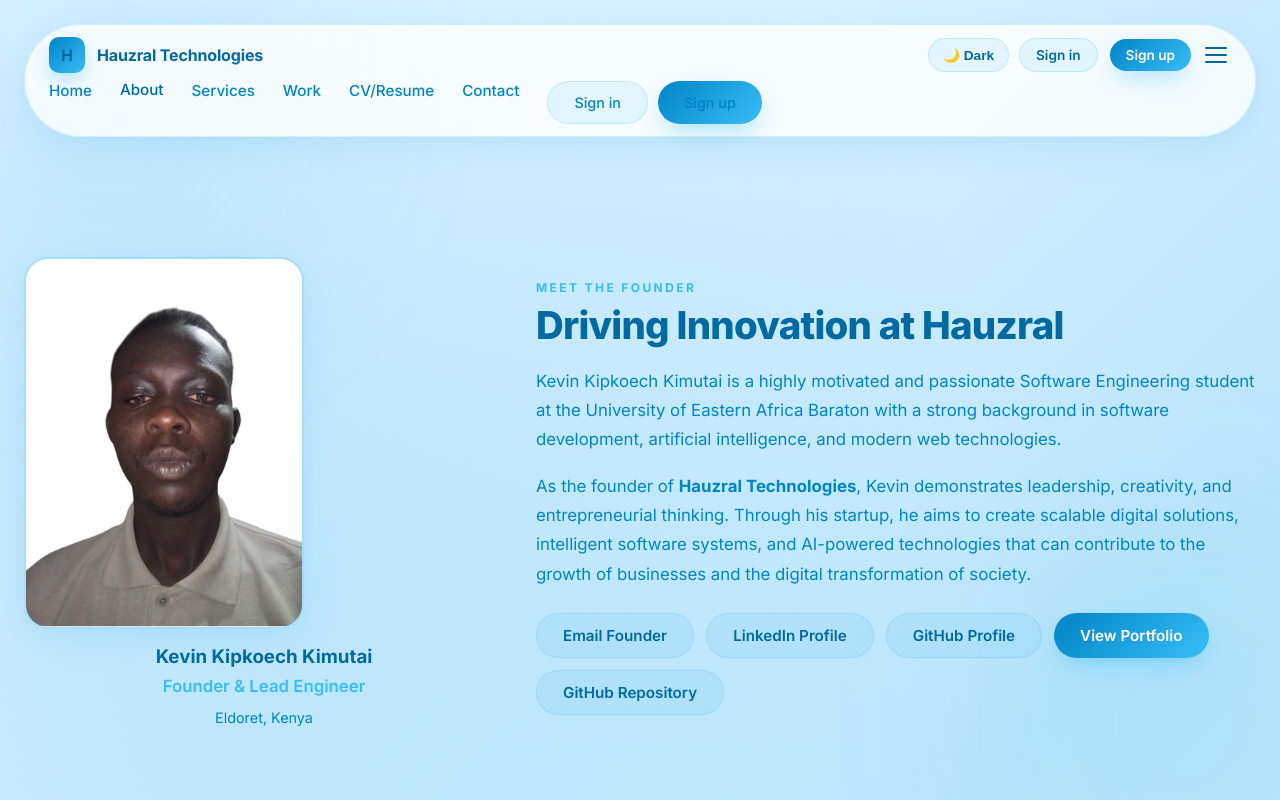
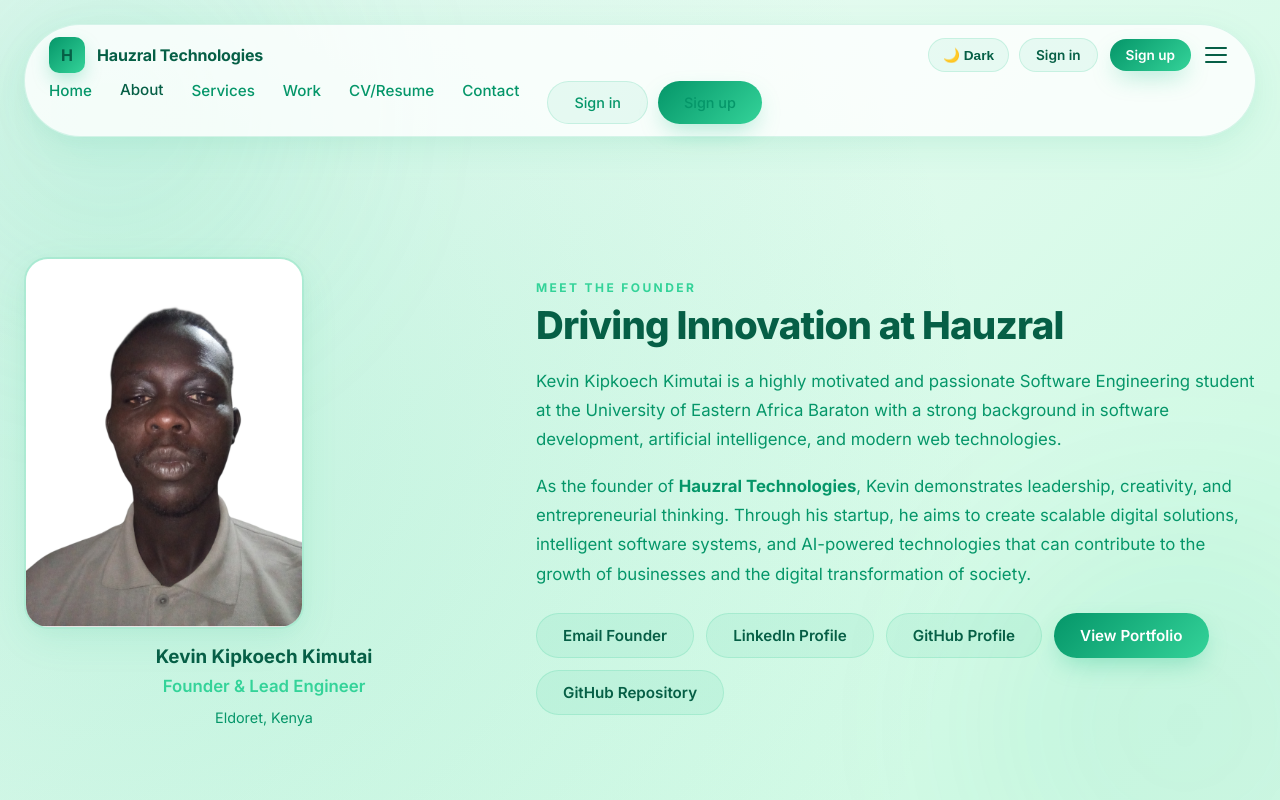
Before and after one commit to kevin-10x/HAUZRAL-TECHNOLOGIES, a React (Vite) app: page /about in a window 1280 px wide. Shown: the top 800 px of the page. Built offline with nearby package versions, Linux system fonts and the light colour scheme.

Commit message:
Update color scheme and background styles

```diff
--- a/src/styles.css
+++ b/src/styles.css
@@ -1,19 +1,19 @@
 :root {
   color-scheme: light;
-  --bg: #f0f7ff; /* Refreshing light blue background */
-  --bg-soft: #e0f2fe; /* Soft slate/ice blue */
+  --bg: #f2fbf7; /* Refreshing light mint background */
+  --bg-soft: #e6f7ee; /* Soft sage/ice mint */
   --surface: rgba(255, 255, 255, 0.8);
-  --surface-strong: rgba(14, 165, 233, 0.08);
-  --text: #0369a1; /* Deep ocean blue text */
-  --muted: #0284c7; /* Vibrant sky blue for muted text */
-  --accent: #0284c7; /* Primary light blue accent */
-  --accent-2: #38bdf8; /* Brighter sky tint */
-  --accent-3: #7dd3fc; /* Soft pastel ice blue */
-  --border: rgba(14, 165, 233, 0.15);
-  --shadow: 0 12px 40px -4px rgba(14, 165, 233, 0.1), 0 4px 20px -2px rgba(14, 165, 233, 0.05);
-  --bg-grad-1: #f0f7ff;
-  --bg-grad-2: #bae6fd;
-  --bg-grad-3: #e0f2fe;
+  --surface-strong: rgba(16, 185, 129, 0.08);
+  --text: #065f46; /* Deep emerald green text */
+  --muted: #059669; /* Vibrant mint green for muted text */
+  --accent: #059669; /* Primary light green accent */
+  --accent-2: #34d399; /* Brighter mint tint */
+  --accent-3: #a7f3d0; /* Soft pastel ice mint */
+  --border: rgba(16, 185, 129, 0.15);
+  --shadow: 0 12px 40px -4px rgba(16, 185, 129, 0.1), 0 4px 20px -2px rgba(16, 185, 129, 0.05);
+  --bg-grad-1: #f2fbf7;
+  --bg-grad-2: #d1fae5;
+  --bg-grad-3: #e6f7ee;
 }
 
 /* Dark theme overrides — Ultra sleek Cyber Obsidian */
@@ -24,13 +24,13 @@
   --surface-strong: rgba(255, 255, 255, 0.08);
   --text: #f8fafc;
   --muted: #94a3b8;
-  --accent: #818cf8;
-  --accent-2: #22d3ee;
+  --accent: #10b981; /* Updated to emerald for dark mode consistency */
+  --accent-2: #34d399; /* Updated to mint */
   --accent-3: #f472b6;
   --border: rgba(255, 255, 255, 0.06);
-  --shadow: 0 20px 50px -12px rgba(0, 0, 0, 0.5), 0 0 40px 1px rgba(99, 102, 241, 0.04);
+  --shadow: 0 20px 50px -12px rgba(0, 0, 0, 0.5), 0 0 40px 1px rgba(16, 185, 129, 0.04);
   --bg-grad-1: #020617;
-  --bg-grad-2: #070a1e;
+  --bg-grad-2: #051611; /* Slightly greener dark undertone */
   --bg-grad-3: #030712;
 }
 
@@ -51,8 +51,8 @@
   font-family: "Inter", system-ui, -apple-system, sans-serif;
   color: var(--text);
   background:
-    radial-gradient(circle at 10% 20%, rgba(56, 189, 248, 0.2), transparent 40%),
-    radial-gradient(circle at 90% 80%, rgba(125, 211, 252, 0.15), transparent 45%),
+    radial-gradient(circle at 10% 20%, rgba(52, 211, 153, 0.2), transparent 40%),
+    radial-gradient(circle at 90% 80%, rgba(167, 243, 208, 0.15), transparent 45%),
     linear-gradient(135deg, var(--bg-grad-1), var(--bg-grad-2) 50%, var(--bg-grad-3));
   overflow-x: hidden;
 }
@@ -75,13 +75,13 @@
 body::before {
   top: -100px;
   left: -100px;
-  background: rgba(56, 189, 248, 0.3);
+  background: rgba(52, 211, 153, 0.3);
 }
 
 body::after {
   bottom: -120px;
   right: -100px;
-  background: rgba(14, 165, 233, 0.2);
+  background: rgba(16, 185, 129, 0.2);
   animation-duration: 24s;
 }
 
@@ -130,7 +130,7 @@
   height: 36px;
   border-radius: 10px;
   background: linear-gradient(135deg, var(--accent), var(--accent-2));
-  box-shadow: 0 8px 20px -4px rgba(14, 165, 233, 0.4);
+  box-shadow: 0 8px 20px -4px rgba(16, 185, 129, 0.4);
 }
 
 .nav-links {
@@ -241,11 +241,11 @@
 .btn-primary {
   background: linear-gradient(135deg, var(--accent), var(--accent-2));
   color: #ffffff;
-  box-shadow: 0 10px 25px -6px rgba(14, 165, 233, 0.35);
+  box-shadow: 0 10px 25px -6px rgba(16, 185, 129, 0.35);
 }
 
 .btn-primary:hover {
-  box-shadow: 0 12px 30px -4px rgba(14, 165, 233, 0.5);
+  box-shadow: 0 12px 30px -4px rgba(16, 185, 129, 0.5);
 }
 
 .btn-secondary {
@@ -255,7 +255,7 @@
 }
 
 .btn-secondary:hover {
-  background: rgba(14, 165, 233, 0.15);
+  background: rgba(16, 185, 129, 0.15);
 }
 
 .dark .btn-secondary:hover {
@@ -407,8 +407,8 @@
 .stage-card:hover,
 .social-link:hover {
   transform: translateY(-6px);
-  border-color: rgba(14, 165, 233, 0.35);
-  box-shadow: 0 28px 60px -12px rgba(14, 165, 233, 0.12), 0 0 30px rgba(14, 165, 233, 0.04);
+  border-color: rgba(16, 185, 129, 0.35);
+  box-shadow: 0 28px 60px -12px rgba(16, 185, 129, 0.12), 0 0 30px rgba(16, 185, 129, 0.04);
 }
 
 .split-section {
@@ -515,7 +515,7 @@
 .form-grid textarea:focus {
   outline: none;
   border-color: var(--accent);
-  box-shadow: 0 0 0 4px rgba(14, 165, 233, 0.12);
+  box-shadow: 0 0 0 4px rgba(16, 185, 129, 0.12);
 }
 
 .form-grid textarea {
@@ -604,12 +604,12 @@
 }
 
 .stage-pill.in-progress {
-  background: rgba(6, 182, 212, 0.12);
+  background: rgba(52, 211, 153, 0.12);
   color: var(--accent-2);
 }
 
 .stage-pill.queued {
-  background: rgba(14, 165, 233, 0.12);
+  background: rgba(16, 185, 129, 0.12);
   color: var(--accent);
 }
 
@@ -739,7 +739,7 @@
   right: 24px;
   width: 56px;
   height: 56px;
-  background: linear-gradient(135deg, var(--accent), #0284c7);
+  background: linear-gradient(135deg, var(--accent), #059669);
   color: white;
   border-radius: 50%;
   display: flex;
@@ -747,7 +747,7 @@
   align-items: center;
   font-size: 20px;
   cursor: pointer;
-  box-shadow: 0 12px 30px -4px rgba(14, 165, 233, 0.5);
+  box-shadow: 0 12px 30px -4px rgba(16, 185, 129, 0.5);
   transition: transform 0.3s cubic-bezier(0.34, 1.56, 0.64, 1);
 }
 
@@ -774,7 +774,7 @@
 
 .ai-widget-header {
   padding: 16px;
-  background: linear-gradient(135deg, var(--accent), #0284c7);
+  background: linear-gradient(135deg, var(--accent), #059669);
   font-weight: 700;
   text-align: center;
   color: white;
@@ -854,7 +854,7 @@
 
 @keyframes pulseGlow {
   0%, 100% { box-shadow: var(--shadow); }
-  50% { box-shadow: 0 0 0 1px rgba(14, 165, 233, 0.15), 0 20px 60px rgba(14, 165, 233, 0.15); }
+  50% { box-shadow: 0 0 0 1px rgba(16, 185, 129, 0.15), 0 20px 60px rgba(16, 185, 129, 0.15); }
 }
 
 @keyframes float {
```
